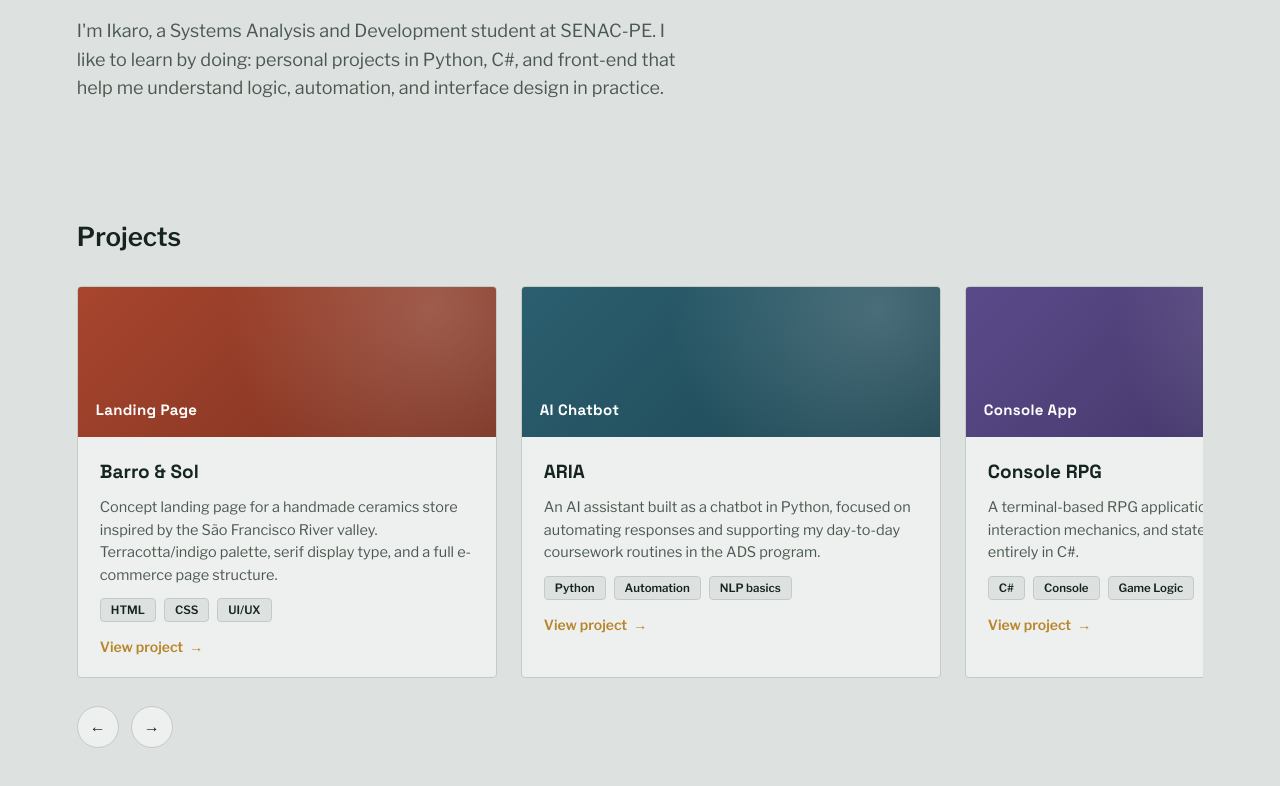
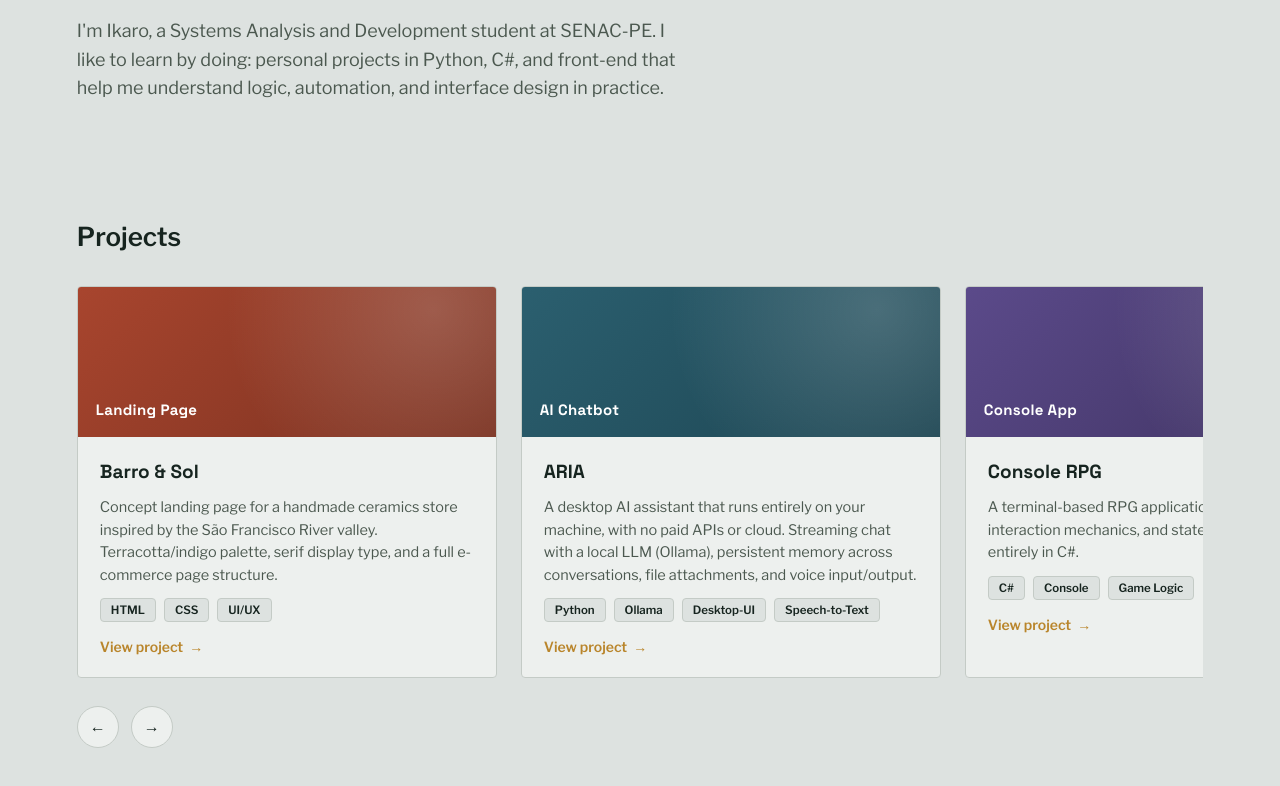
Before and after one commit to ikaro321santos-sys/ikaro321santos-sys.github.io, a plain HTML site: page index.html in a window 1280 px wide. Shown: the part 360-1146 px from the top of the page. Drawn offline with nearby package versions, Linux system fonts and the light colour scheme.

Commit message:
Update project description and technologies used

```diff
--- a/index.html
+++ b/index.html
@@ -106,8 +106,8 @@
         <div class="banner banner-aria"><div class="banner-label">AI Chatbot</div></div>
         <div class="card-body">
           <h3>ARIA</h3>
-          <p>An AI assistant built as a chatbot in Python, focused on automating responses and supporting my day-to-day coursework routines in the ADS program.</p>
-          <div class="ext"><span>Python</span><span>Automation</span><span>NLP basics</span></div>
+          <p>A desktop AI assistant that runs entirely on your machine, with no paid APIs or cloud. Streaming chat with a local LLM (Ollama), persistent memory across conversations, file attachments, and voice input/output.</p>
+          <div class="ext"><span>Python</span><span>Ollama</span><span>Desktop-UI</span><span>Speech-to-Text</span></div>
           <button class="view-btn" data-project="aria">View project</button>
         </div>
       </div>
```
